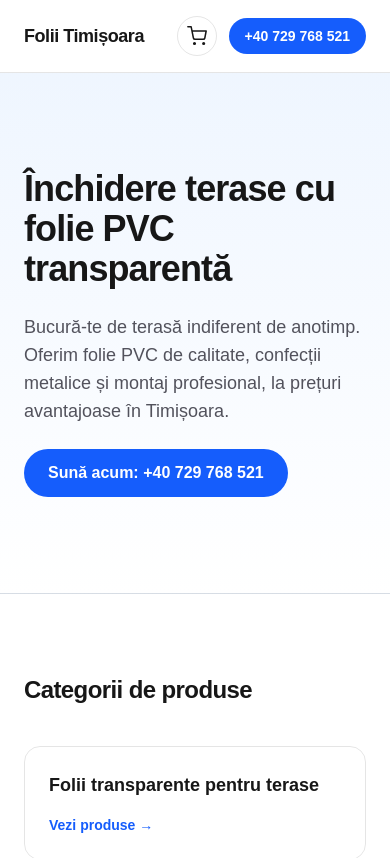
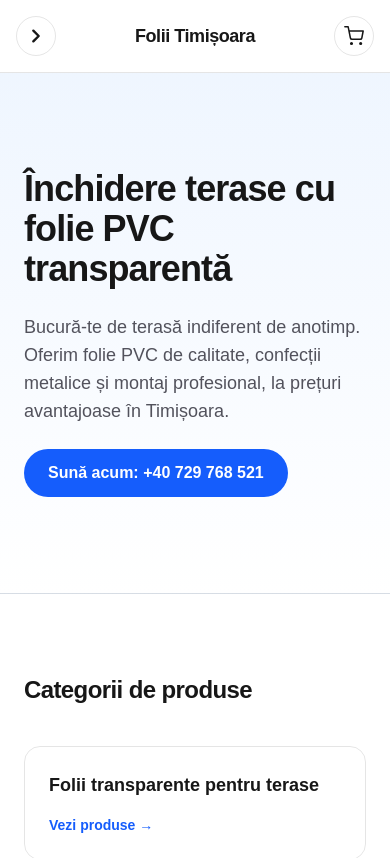
Before and after one commit to santoby13-dev/folii-timisoara, a Next.js app: page / in a window 390 px wide. Shown: the top 858 px of the page. Built offline with nearby package versions, Linux system fonts and the light colour scheme.

Commit message:
Mobile header redesign: left menu toggle, centered title, cart on right
- Phone button replaced by cart icon on all viewports
- Mobile: chevron toggle opens secondary nav bar under header
- Chevron rotates > to < when menu is open

```diff
--- a/components/Header.tsx
+++ b/components/Header.tsx
@@ -1,15 +1,56 @@
+"use client";
+
+import { useState } from "react";
 import Link from "next/link";
 import { siteConfig } from "@/lib/site-config";
 import { categories } from "@/lib/products";
 import CartLink from "@/components/CartLink";
 
 export default function Header() {
+  const [menuOpen, setMenuOpen] = useState(false);
+
+  function closeMenu() {
+    setMenuOpen(false);
+  }
+
   return (
     <header className="sticky top-0 z-50 border-b border-black/10 bg-white/90 backdrop-blur dark:border-white/10 dark:bg-black/90">
-      <div className="mx-auto flex max-w-6xl items-center justify-between px-6 py-4">
-        <Link href="/" className="text-lg font-semibold tracking-tight">
+      <div className="mx-auto flex max-w-6xl items-center justify-between px-4 py-4 sm:px-6">
+        {/* Mobile: menu toggle on the left */}
+        <button
+          type="button"
+          onClick={() => setMenuOpen((open) => !open)}
+          aria-label={menuOpen ? "Închide meniul" : "Deschide meniul"}
+          aria-expanded={menuOpen}
+          className="flex h-10 w-10 items-center justify-center rounded-full border border-black/10 sm:hidden dark:border-white/10"
+        >
+          <svg
+            className={`h-4 w-4 transition-transform duration-200 ${
+              menuOpen ? "rotate-180" : ""
+            }`}
+            viewBox="0 0 12 12"
+            fill="none"
+          >
+            <path
+              d="M4 2l4 4-4 4"
+              stroke="currentColor"
+              strokeWidth="1.8"
+              strokeLinecap="round"
+              strokeLinejoin="round"
+            />
+          </svg>
+        </button>
+
+        {/* Title: centered on mobile, left on desktop */}
+        <Link
+          href="/"
+          onClick={closeMenu}
+          className="absolute left-1/2 -translate-x-1/2 text-lg font-semibold tracking-tight sm:static sm:translate-x-0"
+        >
           {siteConfig.name}
         </Link>
+
+        {/* Desktop nav */}
         <nav className="hidden gap-8 text-sm font-medium sm:flex">
           <div className="group relative">
             <button className="flex items-center gap-1 hover:text-blue-600">
@@ -50,16 +91,54 @@ export default function Header() {
             Contact
           </a>
         </nav>
-        <div className="flex items-center gap-3">
-          <CartLink />
-          <a
-            href={siteConfig.phoneHref}
-            className="rounded-full bg-blue-600 px-4 py-2 text-sm font-semibold text-white transition-colors hover:bg-blue-700"
-          >
-            {siteConfig.phone}
-          </a>
-        </div>
+
+        {/* Cart on the right */}
+        <CartLink />
       </div>
+
+      {/* Mobile: secondary menu bar under the header */}
+      {menuOpen && (
+        <nav className="border-t border-black/10 bg-white px-4 py-3 sm:hidden dark:border-white/10 dark:bg-black">
+          <p className="px-3 pb-1 text-xs font-semibold uppercase tracking-wide text-zinc-400">
+            Produse
+          </p>
+          {categories.map((category) => (
+            <Link
+              key={category.slug}
+              href={`/produse/${category.slug}`}
+              onClick={closeMenu}
+              className="flex items-center justify-between rounded-lg px-3 py-2 text-sm font-medium hover:bg-zinc-100 dark:hover:bg-zinc-800"
+            >
+              {category.name}
+              {category.status === "coming-soon" && (
+                <span className="text-xs text-zinc-400">în curând</span>
+              )}
+            </Link>
+          ))}
+          <div className="mt-2 border-t border-black/10 pt-2 dark:border-white/10">
+            <a
+              href="/#despre"
+              onClick={closeMenu}
+              className="block rounded-lg px-3 py-2 text-sm font-medium hover:bg-zinc-100 dark:hover:bg-zinc-800"
+            >
+              Despre noi
+            </a>
+            <a
+              href="/#contact"
+              onClick={closeMenu}
+              className="block rounded-lg px-3 py-2 text-sm font-medium hover:bg-zinc-100 dark:hover:bg-zinc-800"
+            >
+              Contact
+            </a>
+            <a
+              href={siteConfig.phoneHref}
+              className="block rounded-lg px-3 py-2 text-sm font-semibold text-blue-600 hover:bg-zinc-100 dark:hover:bg-zinc-800"
+            >
+              Sună-ne: {siteConfig.phone}
+            </a>
+          </div>
+        </nav>
+      )}
     </header>
   );
 }
```
